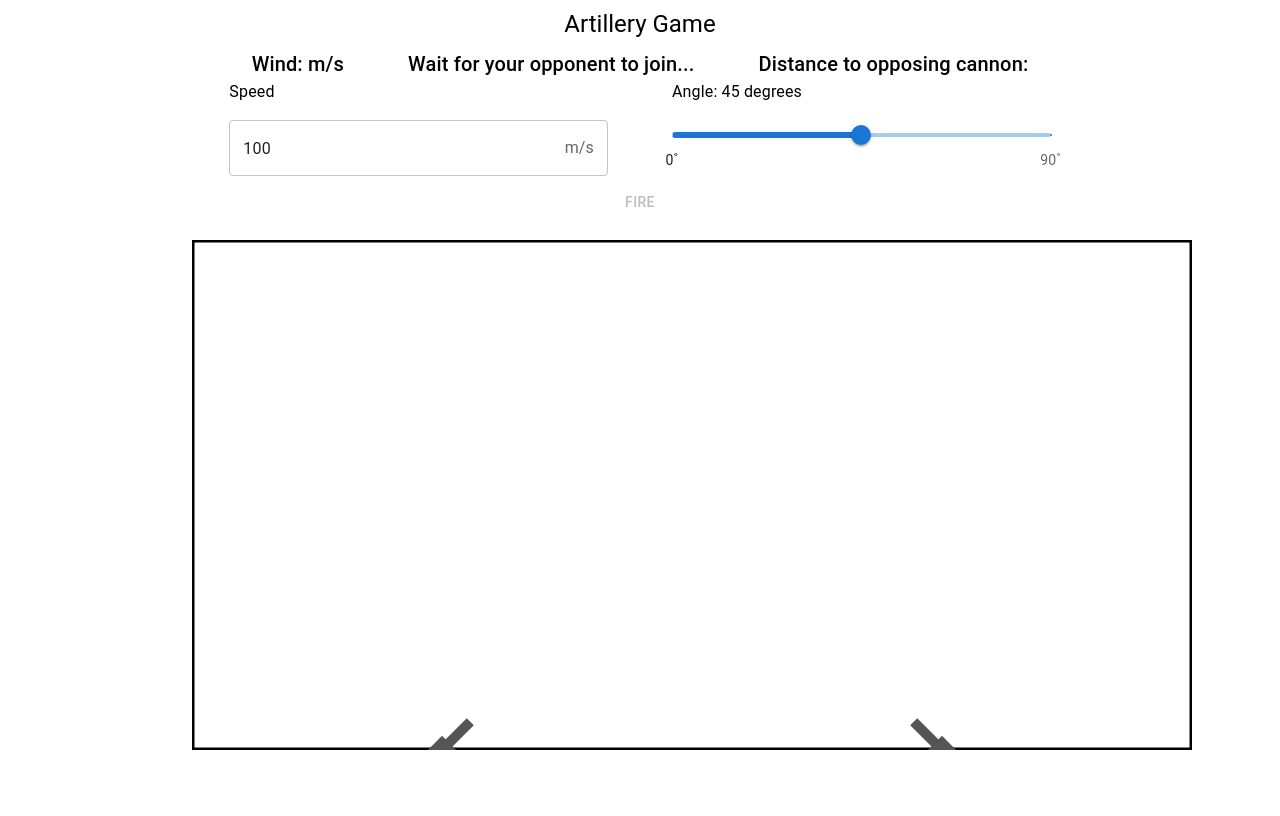
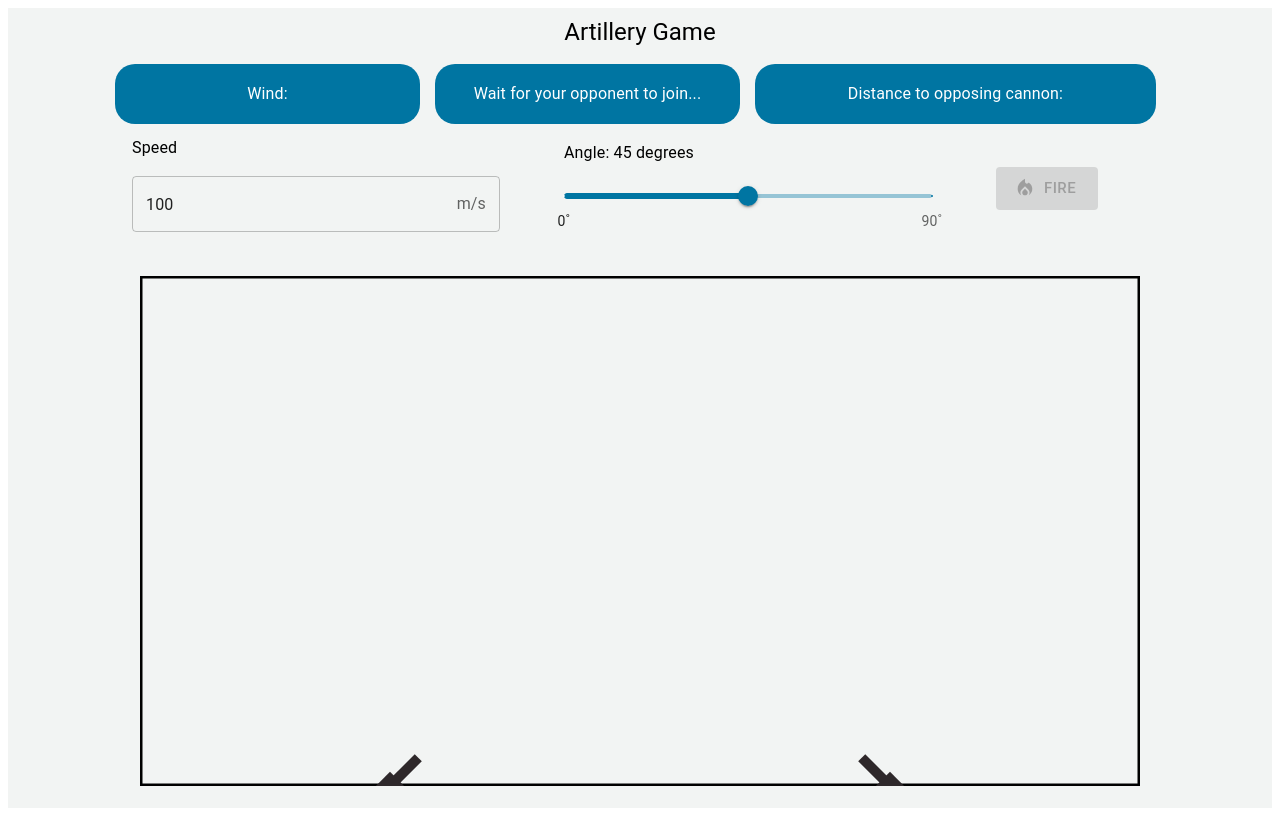
Before and after one commit to alicenie/artillery_game, a React (Create React App) app in the folder client/: page / in a window 1280 px wide. Built offline with nearby package versions, Linux system fonts and the light colour scheme; no server answers.

Commit message:
add style to input and theme

```diff
--- a/client/package.json
+++ b/client/package.json
@@ -5,6 +5,7 @@
   "dependencies": {
     "@emotion/react": "^11.10.6",
     "@emotion/styled": "^11.10.6",
+    "@mui/icons-material": "^5.11.11",
     "@mui/material": "^5.11.11",
     "@testing-library/jest-dom": "^5.16.5",
     "@testing-library/react": "^13.4.0",
--- a/client/src/App.js
+++ b/client/src/App.js
@@ -4,7 +4,27 @@ import { useEffect, useState } from "react";
 import Projectile from "./components/Projectile";
 import Input from "./components/Input";
 import Result from "./components/Result";
-import { Button, Grid, Typography } from "@mui/material";
+import { Grid, Typography, Box } from "@mui/material";
+import { styled } from "@mui/material/styles";
+import EastIcon from "@mui/icons-material/East";
+import WestIcon from "@mui/icons-material/West";
+import { createTheme, ThemeProvider } from "@mui/material/styles";
+
+const theme = createTheme({
+  status: {
+    danger: "#e53e3e",
+  },
+  palette: {
+    primary: {
+      main: "#0075a2",
+      contrastText: "fff",
+    },
+    error: {
+      main: "#cd5334",
+      contrastText: "#fff",
+    },
+  },
+});
 
 const socket = io.connect("http://localhost:8080");
 
@@ -21,12 +41,6 @@ function App() {
   const [wind, setWind] = useState("");
   const [dist, setDist] = useState("");
   const [isWinner, setIsWinner] = useState(null);
-  const [messageReceived, setMessageReceived] = useState("");
-
-  const handleSendMessage = () => {
-    socket.emit("send_message", { speed, room });
-    setIsTurn(!isTurn);
-  };
 
   const handleSpeedChange = (speed) => {
     setSpeed(speed);
@@ -71,20 +85,7 @@ function App() {
     socket.emit("end_game", room);
   };
 
-  // only called once, on mount
-  // useEffect(() => {
-  //   socket.on("connect", () => {
-  //     console.log("client connect to socket");
-  //     // socket.emit("join_room");
-  //   });
-  // }, []);
-
   useEffect(() => {
-    socket.on("receive_message", (data) => {
-      setMessageReceived(data);
-      setIsTurn(!isTurn);
-    });
-
     socket.on("joined_room", (room) => {
       console.log("joined room", room);
       setRoom(room);
@@ -113,40 +114,63 @@ function App() {
     });
   }, [socket]);
 
+  const Item = styled(Box)(({ theme }) => ({
+    backgroundColor: "#0075a2",
+    padding: theme.spacing(2),
+    borderRadius: 20,
+    height: "50%",
+    width: "90%",
+    color: "white",
+    display: "flex",
+    alignItems: "center",
+    justifyContent: "center",
+  }));
+
   return (
-    <div className="App">
+    <ThemeProvider theme={theme}>
+      <div style={{ height: "100vh", backgroundColor: "#f2f4f3" }}>
         {isWinner !== null && <Result isWinner={isWinner}></Result>}
-      <Typography variant="h5" gutterBottom align="center">
+        <Typography variant="h5" gutterBottom align="center" padding={1}>
           Artillery Game
         </Typography>
-      <Grid container spacing={8} justifyContent="center">
-        <Grid item>
-          <Typography variant="h6">Wind: {wind} m/s</Typography>
+        <Grid container spacing={2} justifyContent="center">
+          <Grid item xs={3}>
+            <Item>
+              <Typography variant="body1">
+                Wind: {wind ? Math.abs(wind) + "m/s" : ""}
+              </Typography>
+              {wind && (wind > 0 ? <EastIcon /> : <WestIcon />)}
+            </Item>
           </Grid>
-        <Grid item>
-          <Typography variant="h6">
+          <Grid item xs={3}>
+            <Item>
+              <Typography variant="body1">
                 {side == ""
                   ? "Wait for your opponent to join..."
                   : isTurn
                   ? "It's your turn!"
                   : "It's your opponent's turn!"}
               </Typography>
+            </Item>
           </Grid>
-        <Grid item>
-          <Typography variant="h6">
+          <Grid item xs={4}>
+            <Item>
+              <Typography variant="body1">
                 Distance to opposing cannon: {dist ? dist + "m" : ""}
               </Typography>
+            </Item>
           </Grid>
         </Grid>
+
         <Input
           onSpeedChange={handleSpeedChange}
           onAngleChange={handleAngleChange}
+          onFire={handleFire}
           speed={speed}
           angle={angle}
+          isTurn={isTurn}
         />
-      <Button onClick={handleFire} disabled={!isTurn}>
-        Fire
-      </Button>
+
         <Projectile
           speed={projectileSpeed}
           leftAngle={cannonAngles.left}
@@ -156,10 +180,8 @@ function App() {
           showProjectile={showProjectile}
           endProjectile={endProjectile}
         />
-      <br />
-
-      {/* <p>Message received: {messageReceived}</p> */}
       </div>
+    </ThemeProvider>
   );
 }
 
--- a/client/src/components/Input.jsx
+++ b/client/src/components/Input.jsx
@@ -5,7 +5,9 @@ import {
   Slider,
   Typography,
   Grid,
+  Button,
 } from "@mui/material";
+import LocalFireDepartmentIcon from "@mui/icons-material/LocalFireDepartment";
 
 const Input = (props) => {
   const marks = [
@@ -14,7 +16,13 @@ const Input = (props) => {
   ];
 
   return (
-    <Grid container spacing={8} justifyContent="center">
+    <Grid
+      container
+      columnSpacing={8}
+      justifyContent={"center"}
+      alignItems={"center"}
+      padding={2}
+    >
       <Grid item xs={4}>
         <Typography align="left">Speed</Typography>
         <TextField
@@ -26,7 +34,9 @@ const Input = (props) => {
           InputProps={{
             endAdornment: <InputAdornment position="end">m/s</InputAdornment>,
           }}
+          type="number"
           onChange={(e) => props.onSpeedChange(e.target.value)}
+          color={"primary"}
         />
       </Grid>
       <Grid item xs={4}>
@@ -40,7 +50,20 @@ const Input = (props) => {
           valueLabelDisplay="auto"
           marks={marks}
           onChange={(e) => props.onAngleChange(e.target.value)}
+          color={"primary"}
         />
+      </Grid>
+      <Grid item xs={2}>
+        <Button
+          variant="contained"
+          size="large"
+          color="error"
+          startIcon={<LocalFireDepartmentIcon />}
+          onClick={props.onFire}
+          disabled={!props.isTurn}
+        >
+          Fire
+        </Button>
       </Grid>
     </Grid>
   );
--- a/client/src/components/Projectile.jsx
+++ b/client/src/components/Projectile.jsx
@@ -1,4 +1,4 @@
-import { useState, useEffect, useRef } from "react";
+import { useEffect, useRef } from "react";
 
 // the ratio of real distance (meters) and screen length (px)
 const ratio = 0.5;
@@ -11,14 +11,12 @@ const right_cannon = 1500 * ratio;
 // environment and projectile constants
 const gravity = 10; // gravity in m/s^2
 const rho_air = 1; // density of air in kg/m^3
-// const mu_air = 1.8e-5; // dynamic viscosity of air in Pa*s
 const d = 0.1; // diameter of projectile in meters
 const m = 1; // weight of projectile in kg
 const A = Math.PI * Math.pow(d / 2, 2); // Calculate cross-sectional area of projectile
 
 // calculate air resistance
 const airResistance = (v) => {
-  //   const Re = (rho_air * v * d) / mu_air;
   const Cd = 0.47; // coefficient of drag for a sphere
   const F_drag = 0.5 * rho_air * Math.pow(v, 2) * A * Cd;
   return F_drag;
@@ -57,6 +55,7 @@ const Projectile = ({
     const canvas = anCanvasRef.current;
     const ctx = canvas.getContext("2d");
     const v0 = speed * ratio; // pixels per second
+    const wind_speed = wind * ratio;
     const radians =
       ((side === "left" ? leftAngle : rightAngle) * Math.PI) / 180;
     const vx0 =
@@ -71,9 +70,9 @@ const Projectile = ({
 
     function draw() {
       // calculate the force on projectile
-      const v = Math.sqrt(Math.pow(vx - wind, 2) + Math.pow(vy, 2));
+      const v = Math.sqrt(Math.pow(vx - wind_speed, 2) + Math.pow(vy, 2));
       const F_drag = airResistance(v);
-      const F_net_x = (-F_drag * (vx - wind)) / v;
+      const F_net_x = (-F_drag * (vx - wind_speed)) / v;
       const F_net_y = -m * gravity - (F_drag * vy) / v;
       // Calculate acceleration of projectile
       const ax = F_net_x / m;
@@ -85,23 +84,14 @@ const Projectile = ({
       vx += ax * dt;
       vy += ay * dt;
 
-      //   let x;
-      //   if (side === "left") x = v0 * Math.cos(radians) * time + left_cannon;
-      //   else x = right_cannon - v0 * Math.cos(radians) * time;
-      //   const y =
-      //     canvas_height -
-      //     v0 * Math.sin(radians) * time +
-      //     0.5 * gravity * Math.pow(time, 2);
-
       // draw ball at new position
       ctx.clearRect(0, 0, canvas_width, canvas_height + buffer);
       ctx.beginPath();
       ctx.arc(x, y, 5, 0, 2 * Math.PI);
-      ctx.fillStyle = "red";
+      ctx.fillStyle = "#cd5334";
       ctx.fill();
 
       // update time and check if animation is finished
-      //   time += 0.1;
       if (y < 0 || y > canvas_height || x > canvas_width || x < 0) {
         cancelAnimationFrame(frameId);
         // calculate distance to the opposing player's cannon
@@ -145,47 +135,51 @@ const Projectile = ({
     // draw left cannon
     ctx.save();
     ctx.translate(left_cannon, canvas_height + buffer);
-    // if (props.side === "left")
     ctx.rotate(((90 - leftAngle) * Math.PI) / 180);
-    ctx.fillStyle = "#555";
+    ctx.fillStyle = "#2e282a";
     ctx.fillRect(-10, -10, 20, 20);
     ctx.beginPath();
     ctx.moveTo(0, 0);
     ctx.lineTo(0, -40);
     ctx.lineWidth = 10;
-    ctx.strokeStyle = "#555";
+    ctx.strokeStyle = "#2e282a";
     ctx.stroke();
     ctx.restore();
 
     // draw right cannon
     ctx.save();
     ctx.translate(right_cannon, canvas_height + buffer);
-    // if (props.side === "right")
     ctx.rotate((-(90 - rightAngle) * Math.PI) / 180);
-    ctx.fillStyle = "#555";
+    ctx.fillStyle = "#2e282a";
     ctx.fillRect(-10, -10, 20, 20);
     ctx.beginPath();
     ctx.moveTo(0, 0);
     ctx.lineTo(0, -40);
     ctx.lineWidth = 10;
-    ctx.strokeStyle = "#555";
+    ctx.strokeStyle = "#2e282a";
     ctx.stroke();
     ctx.restore();
   };
 
   return (
-    <div style={{ margin: "0 auto" }}>
+    <div
+      style={{
+        display: "flex",
+        justifyContent: "center",
+        marginTop: "20px",
+      }}
+    >
       <canvas
         ref={bgCanvasRef}
         width={canvas_width}
         height={canvas_height + buffer}
-        style={{ position: "absolute", top: "30%", left: "15%" }}
+        style={{ position: "absolute" }}
       />
       <canvas
         ref={anCanvasRef}
         width={canvas_width}
         height={canvas_height + buffer}
-        style={{ position: "absolute", top: "30%", left: "15%" }}
+        style={{ position: "absolute" }}
       />
     </div>
   );
```
Also changed, not shown: 2 other files (tests, documents, lock files or other folders). Lines whose indentation alone changed are shown as unchanged.
